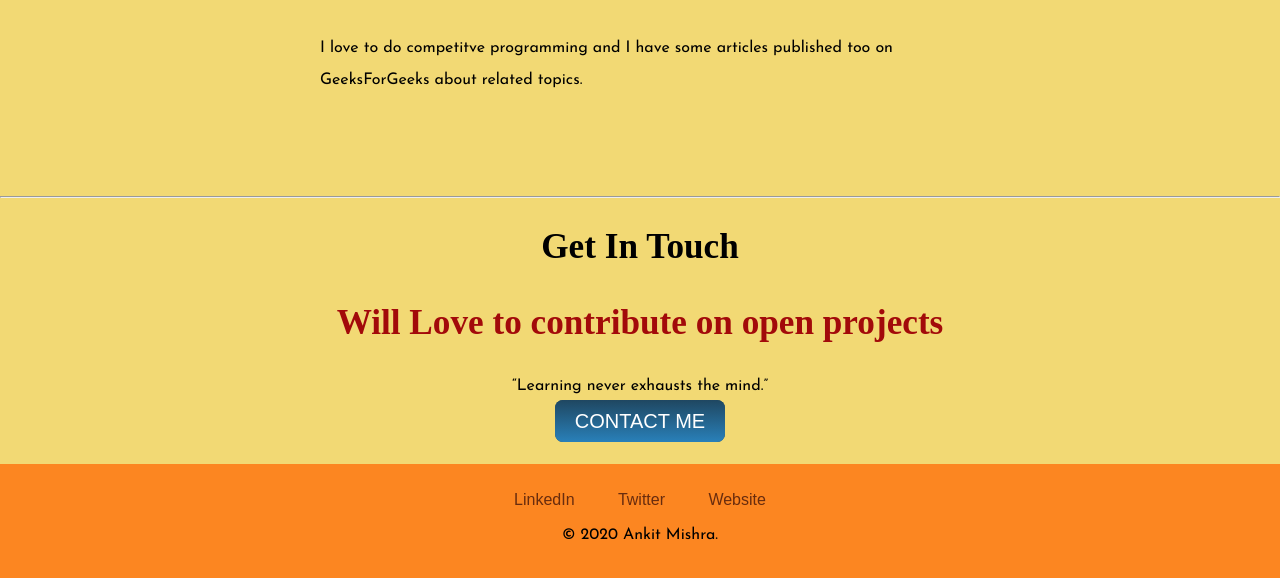
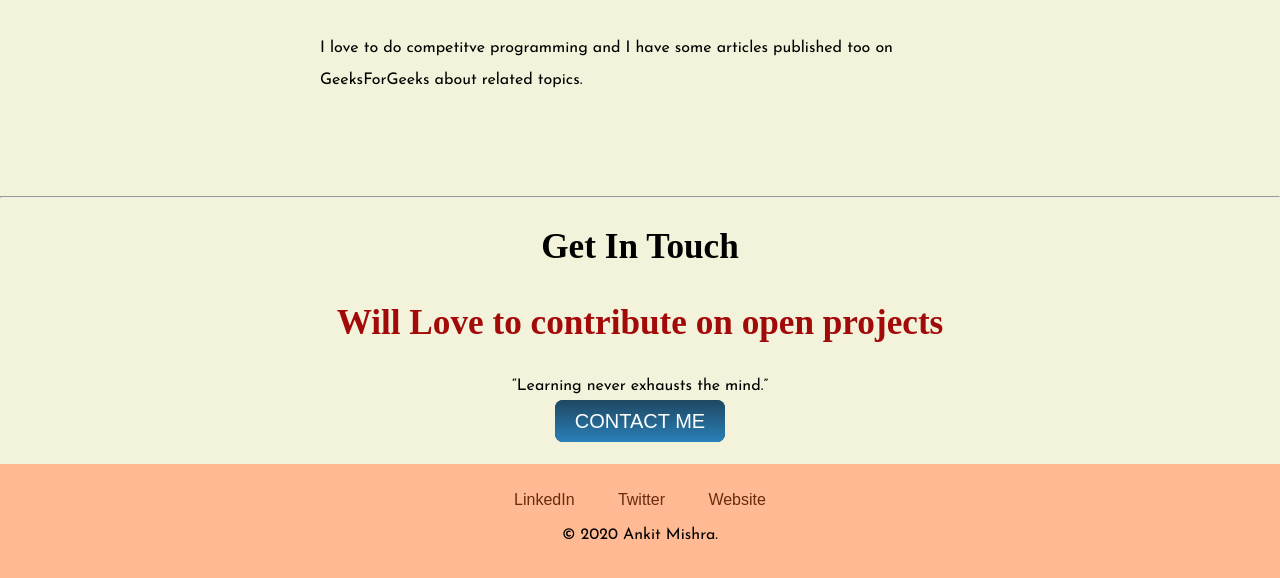
Before and after one commit to ankitmishra03/cv, a plain HTML site: page index.html in a window 1280 px wide. Shown: the part 1614-2192 px from the top of the page. Drawn offline with Linux system fonts and the light colour scheme; a web font is replaced by a local one.

Commit message:
Update style.css

```diff
--- a/style.css
+++ b/style.css
@@ -9,7 +9,7 @@ margin-bottom: 30px;
 .bottom-container{
 
   height: 50px;
-  background-color: #fc8621;
+  background-color: #ffba93;
   padding: 25px 0 50px 0;
 }
 a{
@@ -25,7 +25,7 @@ body {
   margin: 0;
   text-align: center;
   font-family: 'Yellowtail', cursive;
-  background-color: #f2d974;
+  background-color: #f3f2da;
 }
 
 h1 {
```
